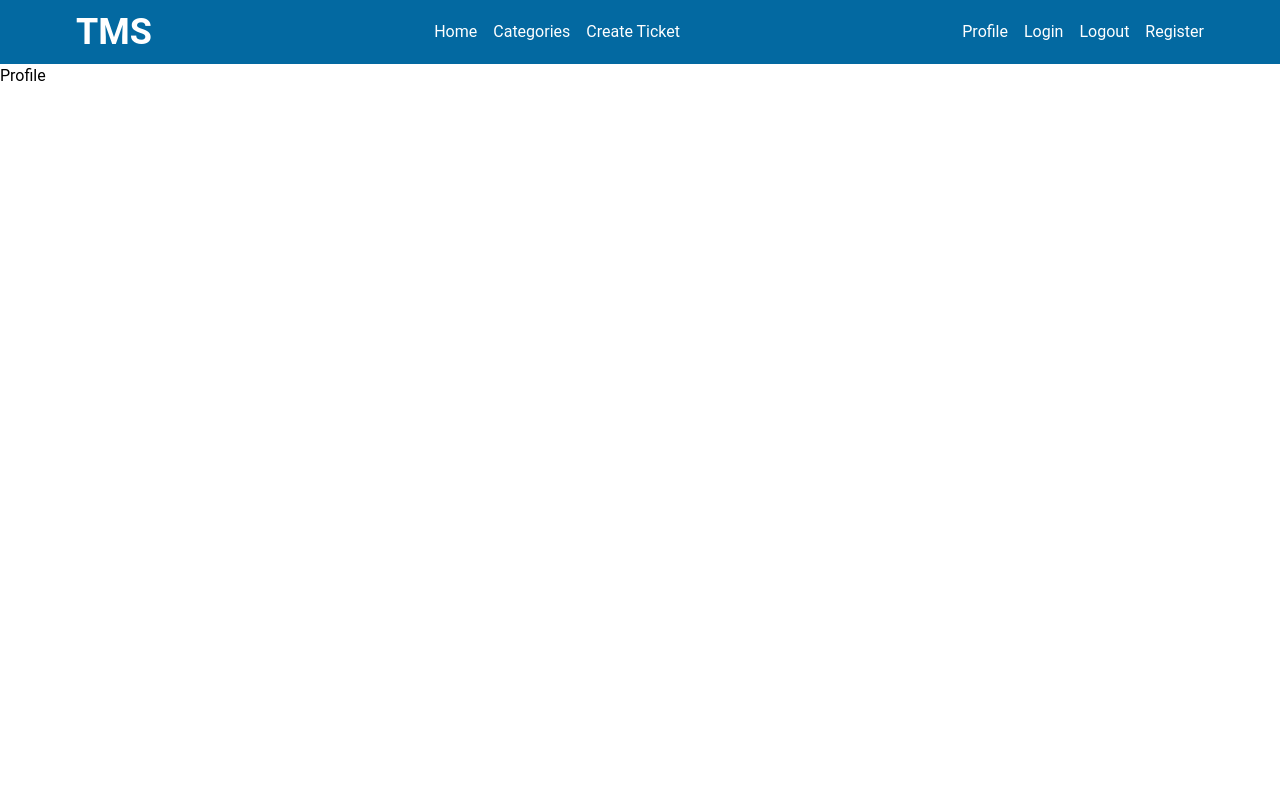
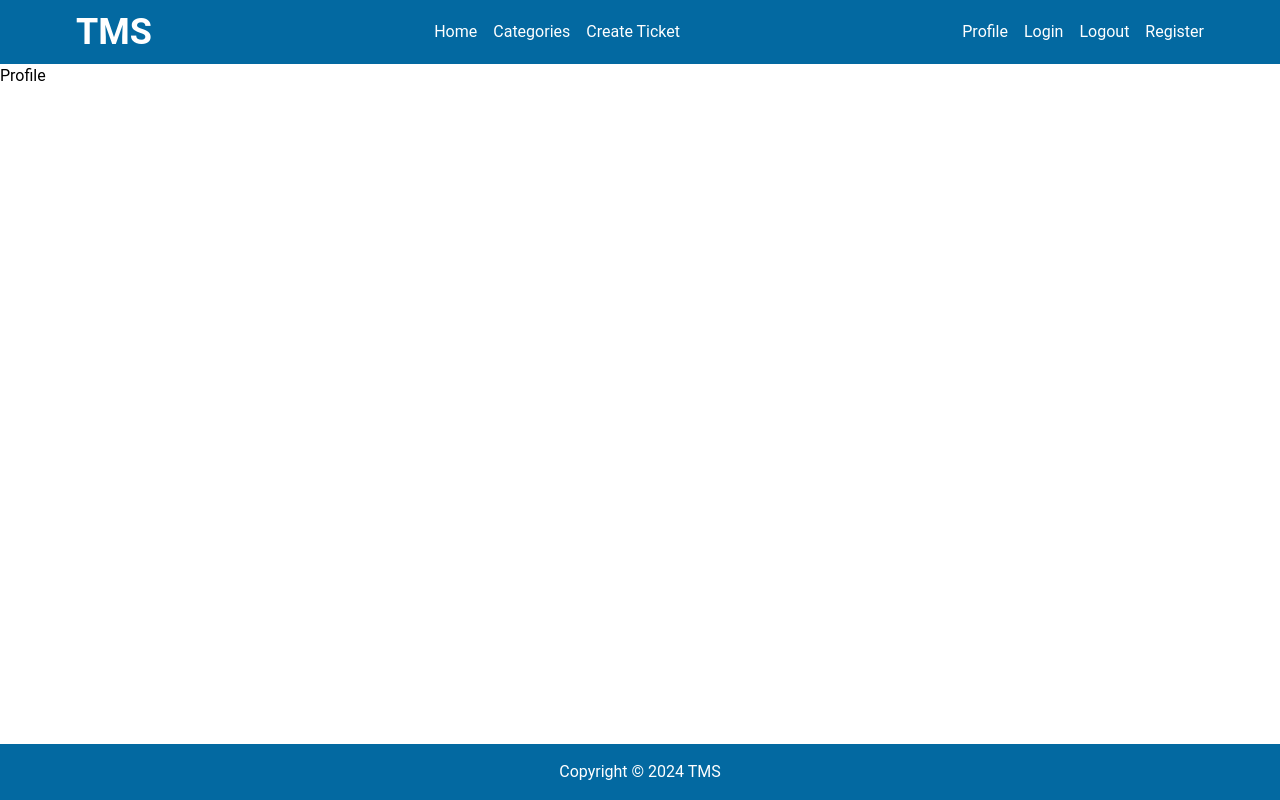
Before and after one commit to sherazakrampro/ticket-management, a React (Vite) app in the folder frontend/: page /profile in a window 1280 px wide. Built offline with nearby package versions, Linux system fonts and the light colour scheme.

Commit message:
footer UI

```diff
--- a/frontend/src/App.jsx
+++ b/frontend/src/App.jsx
@@ -6,6 +6,7 @@ import Profile from "./pages/Profile";
 import CreateTicket from "./pages/CreateTicket";
 import Header from "./components/Header";
 import Categories from "./pages/Categories";
+import Footer from "./components/Footer";
 
 const App = () => {
   return (
@@ -19,6 +20,7 @@ const App = () => {
         <Route path="/login" element={<Login />} />
         <Route path="/profile" element={<Profile />} />
       </Routes>
+      <Footer />
     </BrowserRouter>
   );
 };
--- /dev/null
+++ b/frontend/src/components/Footer.jsx
@@ -0,0 +1,9 @@
+const Footer = () => {
+  return (
+    <footer className="bg-sky-700 fixed bottom-0 left-0 w-full">
+      <p className="text-white text-center py-4">Copyright &copy; 2024 TMS</p>
+    </footer>
+  );
+};
+
+export default Footer;
```
